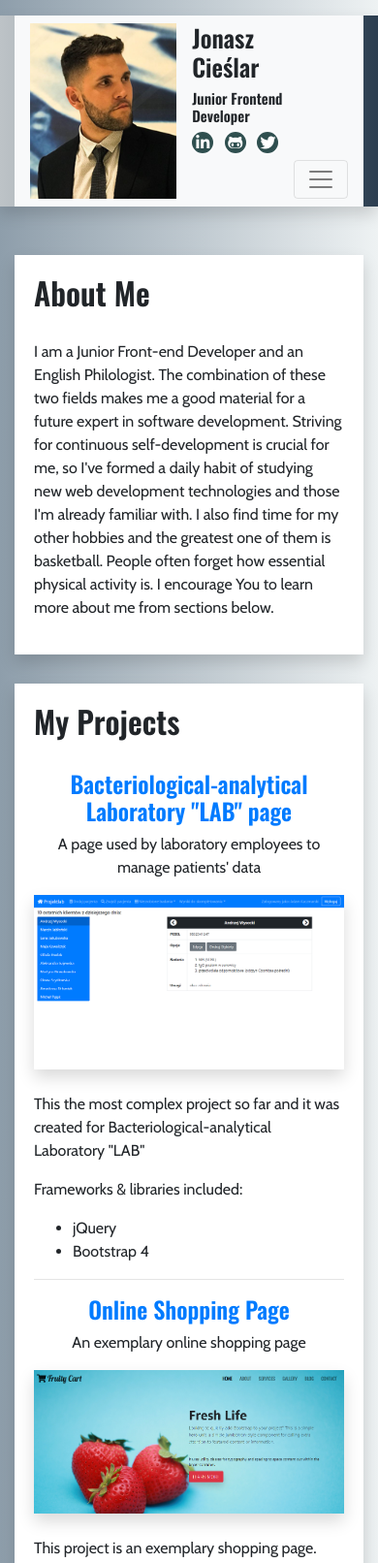
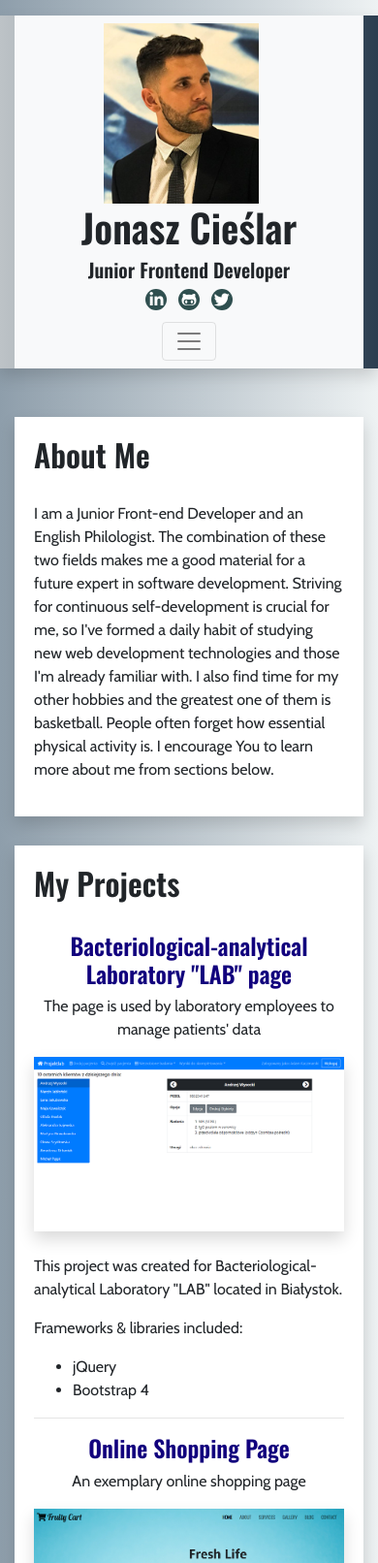
Before and after one commit to YoungSeeJay/portfolioJC, a plain HTML site: page index.html in a window 390 px wide. Shown: the top 1612 px of the page at 97% size. Drawn offline with nearby package versions, Linux system fonts and the light colour scheme.

Commit message:
Modify navbar

```diff
--- a/assets/css/styles.css
+++ b/assets/css/styles.css
@@ -43,6 +43,34 @@ div .list-inline a:hover {
     background: darkgray;
 }
 
+.nav-link {
+    font-family: 'Oswald', sans-serif;
+}
+
+.nav-link:hover {
+    text-decoration: overline;
+}
+
+h4 a {
+    color: #11007D;
+}
+
+h4 a:hover {
+    color: #9D8EFA;
+}
+
+li a {
+    color: #11007D;
+}
+
+li a:hover {
+    color: #9D8EFA;
+}
+
+span i {
+    color: gold;
+}
+
 /* SECTIONS */
 .section-inner .heading {
     margin-bottom: 30px;
@@ -67,26 +95,17 @@ div .list-inline a:hover {
     margin-right: 6px;
 }
 
-/* nav div h1, nav div h5 {
-    width: 150px;
-} */
+.profile-image {
+    height: 186px;
+}
 
-@media (max-width: 576px) {
-    .profile-image {
-        width: 167.25px;
-        height: 180.75px;
+@media (max-width: 550px) {
+    .navbar {
+        display: block;
+        text-align: center;
     }
 
-    h1 {
-        font-size: 25px;
-    }
-
-    h5 {
-        font-size: 15px;
+    button {
+        margin-top: 10px;
     }
   }
-
-/*
-  .desc {
-    white-space: nowrap;
-  } */
--- a/index.html
+++ b/index.html
@@ -30,18 +30,16 @@
     <header class="mt-3 shadow">
         <div class="container w-100">
             <nav class="navbar navbar-expand-xl navbar-light bg-light container">
-                <!-- <div class="showcase">     -->
                 <img class="profile-image pr-3" src="assets/images/profilePhoto.png" alt="Jonasz Cieślar"/>
-                    <div id="desc" class="desc align-self-start justify-items-start mr-auto">
-                        <h1 class="name">Jonasz</br> Cieślar</h1>
-                        <h5 class="inline-block">Junior Frontend</br> Developer</h5>
+                <div class="showcase align-self-start mr-auto">
+                    <h1 class="name">Jonasz Cieślar</h1>
+                    <h5 class="desc">Junior Frontend Developer</h5>
                     <ul class="social list-inline mb-0">
                         <li class="list-inline-item" data-toggle="tooltip" data-placement="top" title="LinkedIn"><a href="https://www.linkedin.com/in/jonasz-cieslar/"><i class="fab fa-linkedin-in"></i></a></li>
                         <li class="list-inline-item" data-toggle="tooltip" data-placement="top" title="GitHub"><a href="https://github.com/YoungSeeJay"><i class="fab fa-github-alt"></i></a></li>
                         <li class="list-inline-item" data-toggle="tooltip" data-placement="top" title="Twitter"><a href="https://twitter.com/TheJayON"><i class="fab fa-twitter"></i></a></li>
                     </ul>
                 </div>
-                <!-- </div>         -->
                 <button class="navbar-toggler align-self-end" type="button" data-toggle="collapse" data-target="#navbarNav" aria-controls="navbarNav" aria-expanded="false" aria-label="Toggle navigation">
                     <span class="navbar-toggler-icon"></span>
                 </button>
@@ -96,13 +94,13 @@
                         <div class="content">
                             <div class="item featured text-center">
                                 <h4 class="title"><a href="https://github.com/YoungSeeJay/LAB-AK" target="_blank">Bacteriological-analytical Laboratory "LAB" page</a></h4>
-                                <p class="summary">A page used by laboratory employees to manage patients' data</p>
+                                <p class="summary">The page is used by laboratory employees to manage patients' data</p>
                                 <div class="featured-image">
                                     <a href="https://github.com/YoungSeeJay/LAB-AK" target="_blank">
                                     <img class="img-fluid project-image shadow mb-4" src="assets/images/labak-screen-sm.png" alt="project name" /></a>
                                 </div>
                                 <div class="desc text-left">
-                                    <p>This the most complex project so far and it was created for Bacteriological-analytical Laboratory "LAB"</p>
+                                    <p>This project was created for Bacteriological-analytical Laboratory "LAB" located in Białystok.</p>
                                     <p>Frameworks & libraries included:</p>
                                     <ul>
                                         <li>jQuery</li>
```
Lines whose indentation alone changed are shown as unchanged.
